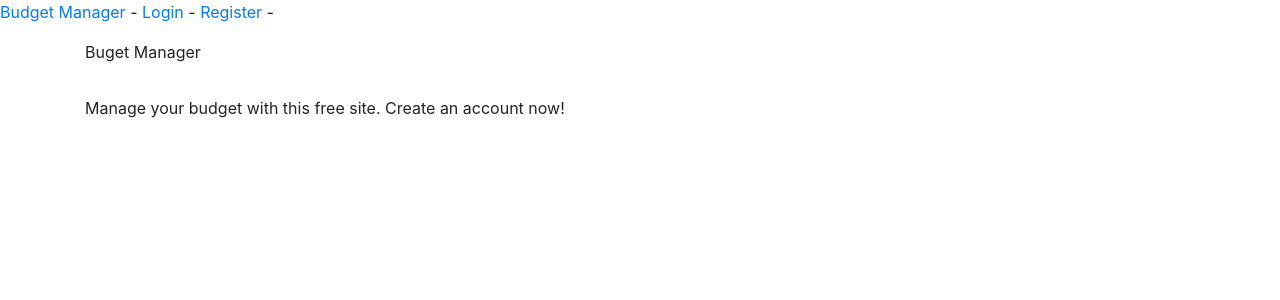
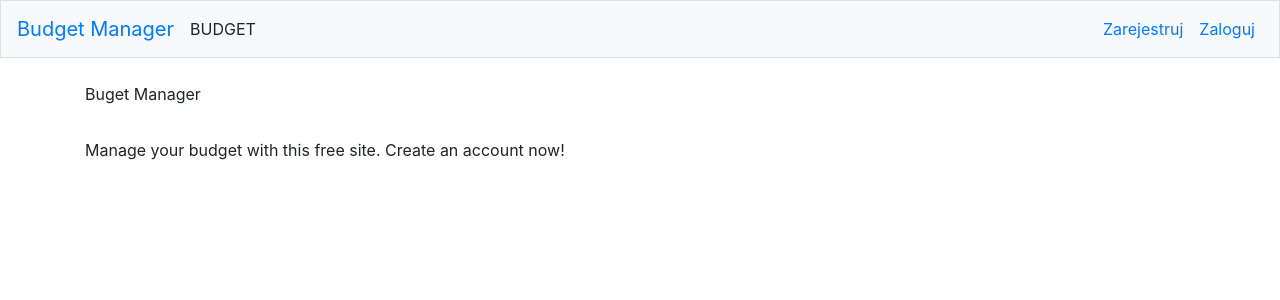
Before and after one commit to maciejolszanski/Budget_manager, a Django app: template budget/templates/budget/index.html in a window 1280 px wide. Shown: the top 300 px of the page. Run offline with Django 3.2, Linux system fonts and the light colour scheme; the template is opened without the code that fills it, so the values that code supplies are empty; some libraries are stand-ins or nearby versions.

```diff
--- a/budget/templates/budget/base.html
+++ b/budget/templates/budget/base.html
@@ -13,11 +13,42 @@
   </head>
 
 <body>
-  <p>
-      <a href="{% url 'budget:index' %}">Budget Manager</a> -
-      <a href="{% url 'users:login' %}">Login</a> -
-      <a href="{% url 'users:register' %}">Register</a> -
-  </p>
+    <body>
+        <nav class="navbar navbar-expand-md nabar-light bg-light mb-4 border">
+
+            <a class="navbar-brand" href="{% url 'budget:index' %}">
+              Budget Manager</a>
+
+            <button class="navbar-toggler" type="button" data-toggle="collapse"
+            data-target="#navbarCollapse" aria-controls="navbarCollapse"
+            aria-expanded="false" aria-label="Toggle navigation">
+            <span class="navbar-toggler-icon"></span></button>
+          <div class="collapse navbar-collapse" id="navbarCollapse">
+            <u1 class="navbar-nav mr-auto">
+              <li class="nav-item">
+                <a>BUDGET</a>
+              </li>
+            </u1>
+            <u1 class="navbar-nav ml-auto">
+              {% if user.is_authenticated %}
+                <li class="nav-item">
+                  <span class="navbar-text">Witaj, {{user.username}}!</span>
+                </li>
+                <li class="nav-item">
+                  <a class="nav-link" href="{% url 'users:logout' %}">Wyloguj</a>
+                </li>
+              {% else %}
+              <li class="nav-item">
+                <a class="nav-link" href="{% url 'users:register' %}">
+                  Zarejestruj</a>
+              </li>
+              <li class="nav-item">
+                <a class="nav-link" href="{% url 'users:login' %}">Zaloguj</a>
+              </li>
+              {% endif %}
+            </u1>
+          </div>
+        </nav>
 
   <main role="main" class="container">
     <div class="pb-2 mb-2 border-bottoom">
--- a/budget_manager/urls.py
+++ b/budget_manager/urls.py
@@ -18,6 +18,7 @@ from django.urls import path, include
 
 urlpatterns = [
     path('admin/', admin.site.urls),
+    path('users/', include('users.urls')),
     path('', include('budget.urls')),
-    path('users/', include('users.urls'))
+
 ]
--- a/users/templates/registration/login.html
+++ b/users/templates/registration/login.html
@@ -2,16 +2,16 @@
 {% load bootstrap4 %}
 
 {% block page_header %}
-    <h2>Zaloguj się do konta</h2>
+    <h2>Log in</h2>
 {% endblock page_header %}
 
 {% block content %}
-  </form method="post" action="{% url 'users:login' %}" class="form">
+  <form method="post" action="{% url 'users:login' %}" class="form">
     {% csrf_token %}
     {% bootstrap_form form %}
     {% buttons %}
       <button name="submit" class="btn btn-primary">Log in</button>
     {% endbuttons %}
-    <input type="hidden" name="next" value="{% url 'budget:index' %}" />
+      <input type="hidden" name="next" value="{% url 'budget:index' %}" />
   </form>
 {% endblock content %}
--- a/users/templates/registration/register.html
+++ b/users/templates/registration/register.html
@@ -2,16 +2,18 @@
 {% load bootstrap4 %}
 
 {% block page_header %}
-    <h2>Zaloguj się do konta</h2>
+    <h2>Register your account</h2>
 {% endblock page_header %}
 
 {% block content %}
-  </form method="post" action="{% url 'users:register' %}" class="form">
+  <form method="post" action="{% url 'users:register' %}" class="form">
     {% csrf_token %}
     {% bootstrap_form form %}
     {% buttons %}
       <button name="submit" class="btn btn-primary">Register</button>
     {% endbuttons %}
+
     <input type="hidden" name="next" value="{% url 'budget:index' %}" />
+
   </form>
 {% endblock content %}
```
Also changed, not shown: users/forms.py (added, +46 -0 lines), users/templates/registration/logout.html (added, +7 -0 lines), users/views.py (+7 -3 lines).
